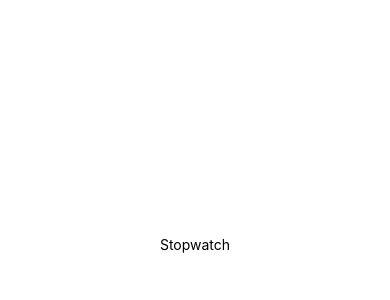
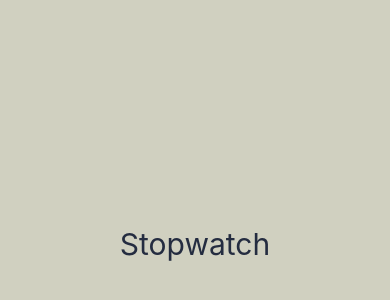
Before and after one commit to thekrprince/stopwatch-timer, a React Native app: screen / in a window 390 px wide. Shown: the part 178-478 px from the top of the page. Built offline with nearby package versions, Linux system fonts and the light colour scheme.

Commit message:
theme added using system preferences

```diff
--- a/App.js
+++ b/App.js
@@ -1,12 +1,20 @@
 import { StatusBar } from 'expo-status-bar';
-import { StyleSheet, Text, View } from 'react-native';
+import { StyleSheet, Text, View, useColorScheme } from 'react-native';
 import { SafeAreaProvider } from 'react-native-safe-area-context';
 
 export default function App() {
+  const colorScheme = useColorScheme();
+  console.log(colorScheme);
+
+  const themeTextStyle =
+    colorScheme === 'light' ? styles.lightThemeText : styles.darkThemeText;
+  const themeBgStyle =
+    colorScheme === 'light' ? styles.lightBgContainer : styles.darkBgContainer;
+
   return (
     <SafeAreaProvider>
-      <View style={styles.container}>
-        <Text>Stopwatch</Text>
+      <View style={[styles.container, themeBgStyle]}>
+        <Text style={[styles.heading, themeTextStyle]}>Stopwatch</Text>
         <StatusBar style="auto" />
       </View>
     </SafeAreaProvider>
@@ -20,4 +28,19 @@ const styles = StyleSheet.create({
     alignItems: 'center',
     justifyContent: 'center',
   },
+  heading: {
+    fontSize: '30px',
+  },
+  lightThemeText: {
+    color: '#242c40',
+  },
+  darkThemeText: {
+    color: '#fff',
+  },
+  lightBgContainer: {
+    backgroundColor: '#d0d0c0',
+  },
+  darkBgContainer: {
+    backgroundColor: '#242c40',
+  },
 });
--- a/app.json
+++ b/app.json
@@ -5,7 +5,7 @@
     "version": "1.0.0",
     "orientation": "portrait",
     "icon": "./assets/icon.png",
-    "userInterfaceStyle": "light",
+    "userInterfaceStyle": "automatic",
     "splash": {
       "image": "./assets/splash.png",
       "resizeMode": "contain",
--- a/package.json
+++ b/package.json
@@ -13,7 +13,8 @@
     "expo-status-bar": "~1.4.4",
     "react": "18.2.0",
     "react-native": "0.71.6",
-    "react-native-safe-area-context": "4.5.0"
+    "react-native-safe-area-context": "4.5.0",
+    "expo-system-ui": "~2.2.1"
   },
   "devDependencies": {
     "@babel/core": "^7.20.0"
```
Also changed, not shown: 1 other file (tests, documents, lock files or other folders).
